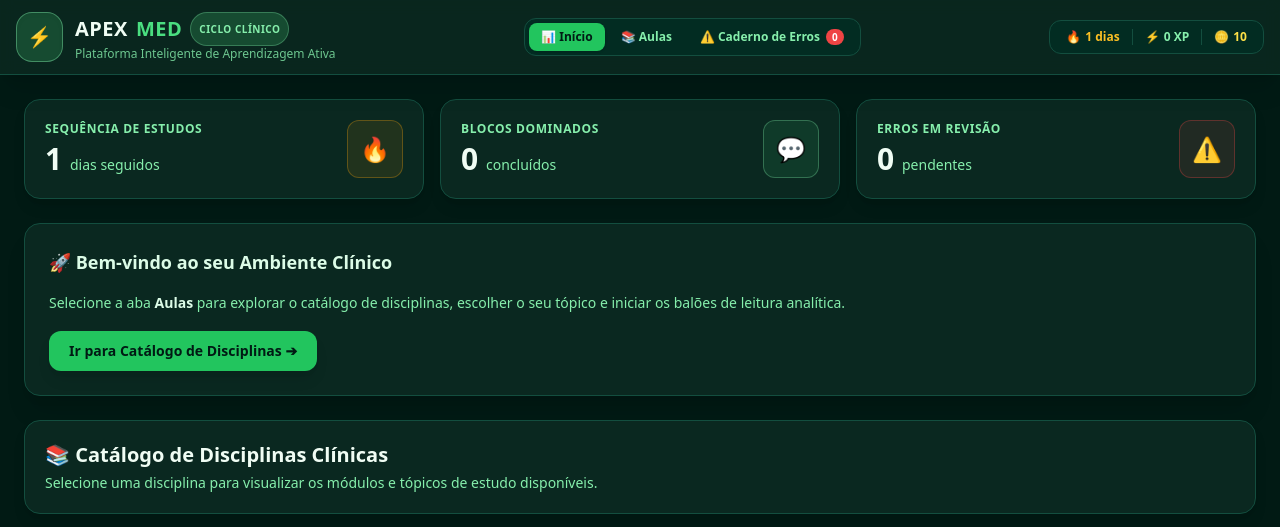
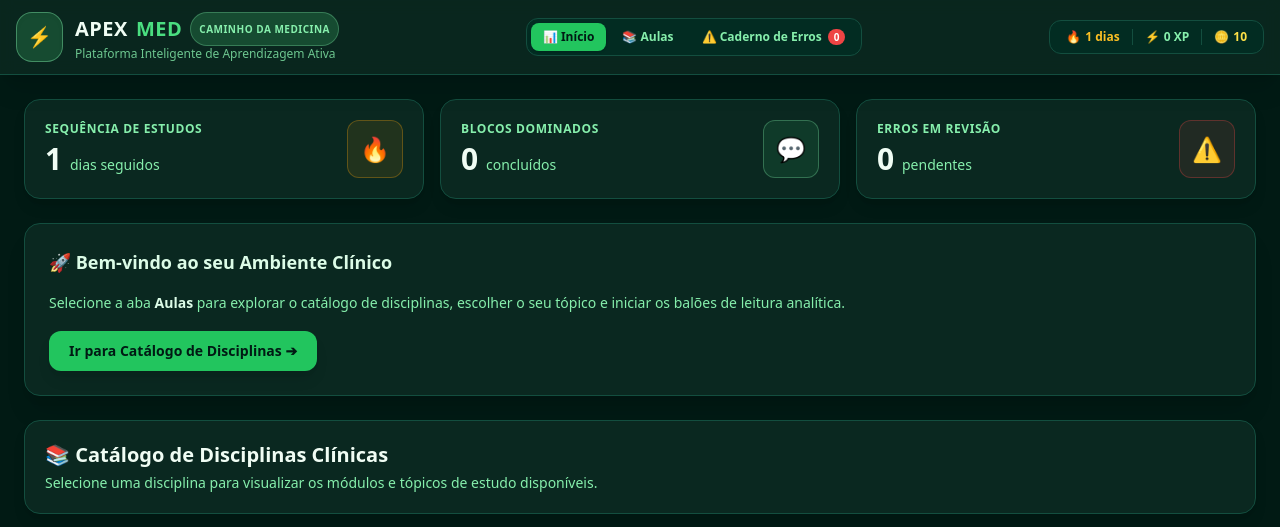
Before and after one commit to medbele/Aulas-Pr--Vestibulares, a plain HTML site: page index.html in a window 1280 px wide. Shown: the top 527 px of the page. Drawn offline with nearby package versions, Linux system fonts and the light colour scheme.

Commit message:
Update index.html

```diff
--- a/index.html
+++ b/index.html
@@ -50,7 +50,7 @@
         <div>
           <h1 class="font-black text-lg md:text-xl text-apex-50 tracking-wide flex items-center gap-2">
             APEX<span class="text-apex-400">MED</span>
-            <span class="text-[10px] px-2 py-0.5 rounded-full bg-apex-400/20 border border-apex-300/30 text-apex-300 uppercase tracking-wider font-semibold">Ciclo Clínico</span>
+            <span class="text-[10px] px-2 py-0.5 rounded-full bg-apex-400/20 border border-apex-300/30 text-apex-300 uppercase tracking-wider font-semibold">Caminho da Medicina</span>
           </h1>
           <p class="text-xs text-apex-300/80">Plataforma Inteligente de Aprendizagem Ativa</p>
         </div>
```
